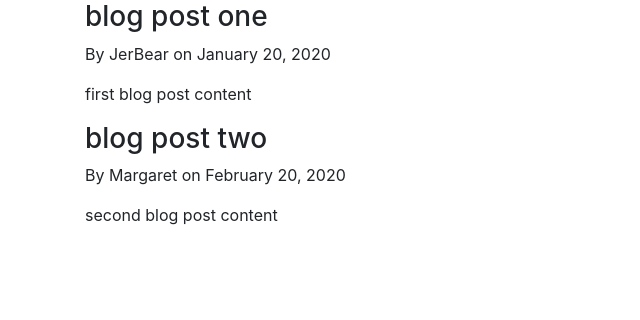
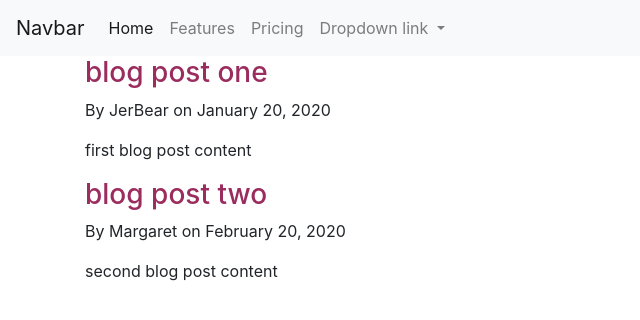
Before and after one commit to jwlibre/flask_blog, a Flask app: page / in a window 1280 px wide. Shown: the top 320 px of the page, without its empty margins (0-640 px from the left). Run offline with Flask 2, Linux system fonts and the light colour scheme; some libraries are stand-ins or nearby versions.

Commit message:
End of lesson 2

```diff
--- a/flaskblog.py
+++ b/flaskblog.py
@@ -1,4 +1,4 @@
-from flask import Flask, render_template
+from flask import Flask, render_template, url_for
 app = Flask(__name__)
 
 # sample result from a database call
--- /dev/null
+++ b/static/main.css
@@ -0,0 +1,3 @@
+h1, h2, h3, h4, h5, h6 {
+    color: #9a2c5e;
+}
--- a/templates/layout.html
+++ b/templates/layout.html
@@ -10,6 +10,10 @@
     <!-- Bootstrap CSS -->
     <link rel="stylesheet" href="https://stackpath.bootstrapcdn.com/bootstrap/4.4.1/css/bootstrap.min.css" integrity="sha384-Vkoo8x4CGsO3+Hhxv8T/Q5PaXtkKtu6ug5TOeNV6gBiFeWPGFN9MuhOf23Q9Ifjh" crossorigin="anonymous">
 
+    <!-- Custom static CSS -->
+    <!-- use url_for for as many links as possible within the project -->
+    <link rel="stylesheet" type="text/css" href="{{ url_for('static', filename='main.css') }}">
+
     {% if title %}
       <title>Flask Blog - {{ title }}</title>
     {% else %}
@@ -17,6 +21,35 @@
     {% endif %}
   </head>
   <body>
+    <nav class="navbar navbar-expand-lg navbar-light bg-light">
+      <a class="navbar-brand" href="#">Navbar</a>
+      <button class="navbar-toggler" type="button" data-toggle="collapse" data-target="#navbarNavDropdown" aria-controls="navbarNavDropdown" aria-expanded="false" aria-label="Toggle navigation">
+        <span class="navbar-toggler-icon"></span>
+      </button>
+      <div class="collapse navbar-collapse" id="navbarNavDropdown">
+        <ul class="navbar-nav">
+          <li class="nav-item active">
+            <a class="nav-link" href="#">Home <span class="sr-only">(current)</span></a>
+          </li>
+          <li class="nav-item">
+            <a class="nav-link" href="#">Features</a>
+          </li>
+          <li class="nav-item">
+            <a class="nav-link" href="#">Pricing</a>
+          </li>
+          <li class="nav-item dropdown">
+            <a class="nav-link dropdown-toggle" href="#" id="navbarDropdownMenuLink" role="button" data-toggle="dropdown" aria-haspopup="true" aria-expanded="false">
+              Dropdown link
+            </a>
+            <div class="dropdown-menu" aria-labelledby="navbarDropdownMenuLink">
+              <a class="dropdown-item" href="#">Action</a>
+              <a class="dropdown-item" href="#">Another action</a>
+              <a class="dropdown-item" href="#">Something else here</a>
+            </div>
+          </li>
+        </ul>
+      </div>
+    </nav>
 
     <div class='container'>
       {% block content %}{% endblock %}
```
Also changed, not shown: 2 other files.
